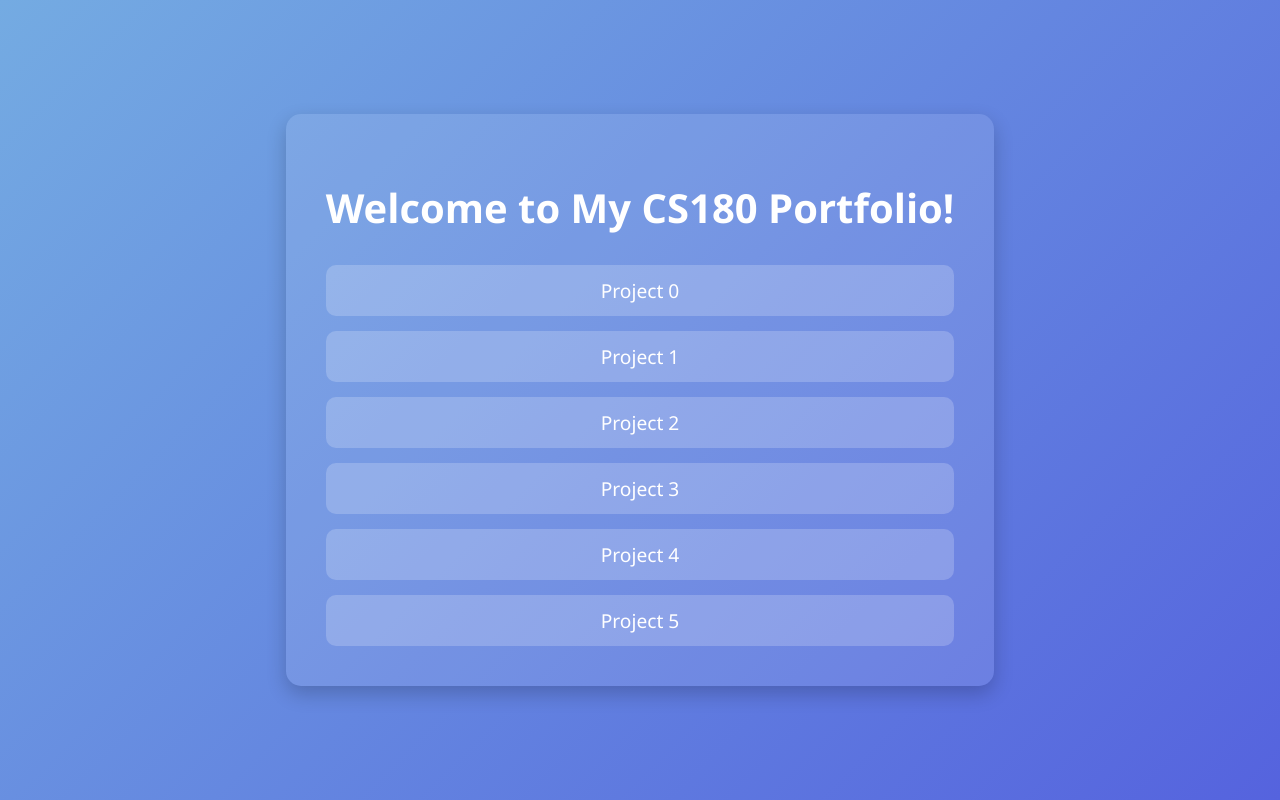
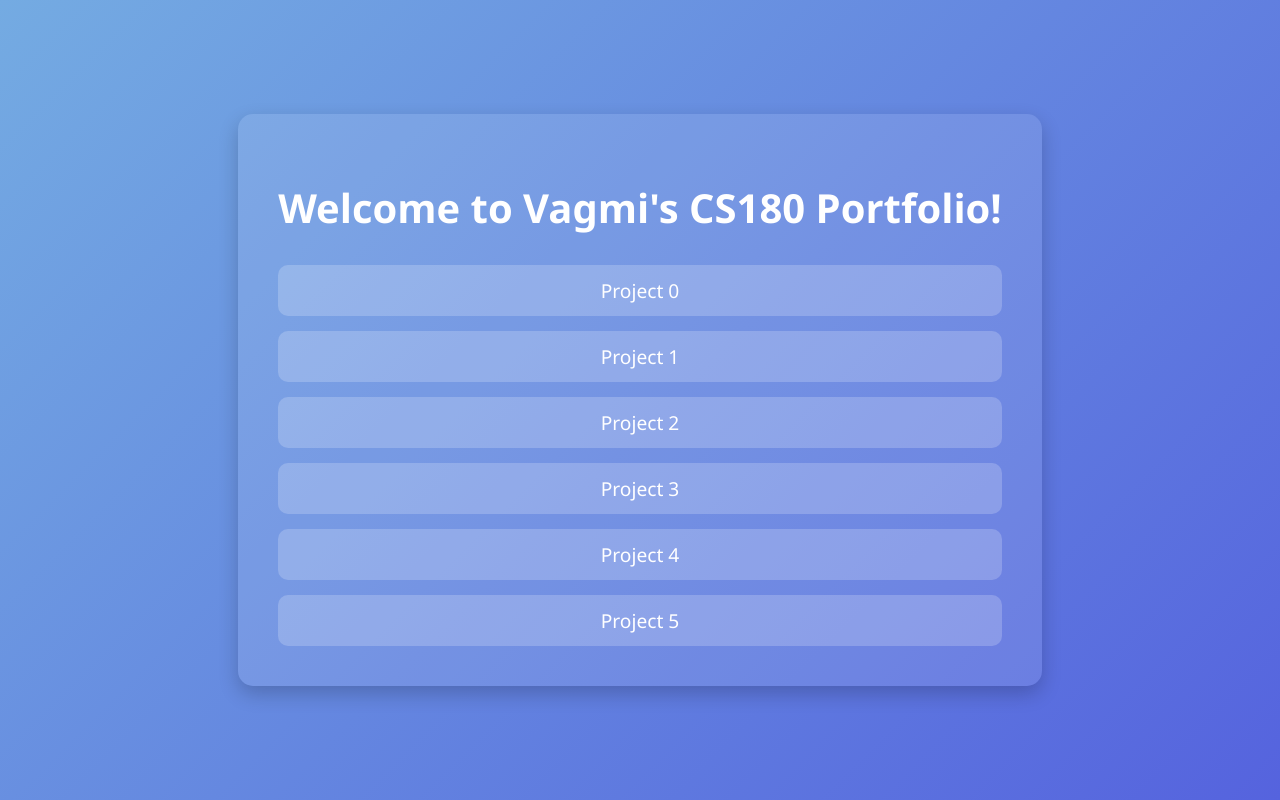
Before and after one commit to Zazmi2/Zazmi2.github.io, a plain HTML site: page index.html in a window 1280 px wide. Drawn offline with Linux system fonts and the light colour scheme.

Commit message:
index file updates

```diff
--- a/index.html
+++ b/index.html
@@ -50,7 +50,7 @@
 </head>
 <body>
   <div class="container">
-    <h1>Welcome to My CS180 Portfolio!</h1>
+    <h1>Welcome to Vagmi's CS180 Portfolio!</h1>
     <div class="projects">
       <a href="./0/index.html">Project 0</a>
       <a href="./1/index.html">Project 1</a>
```
